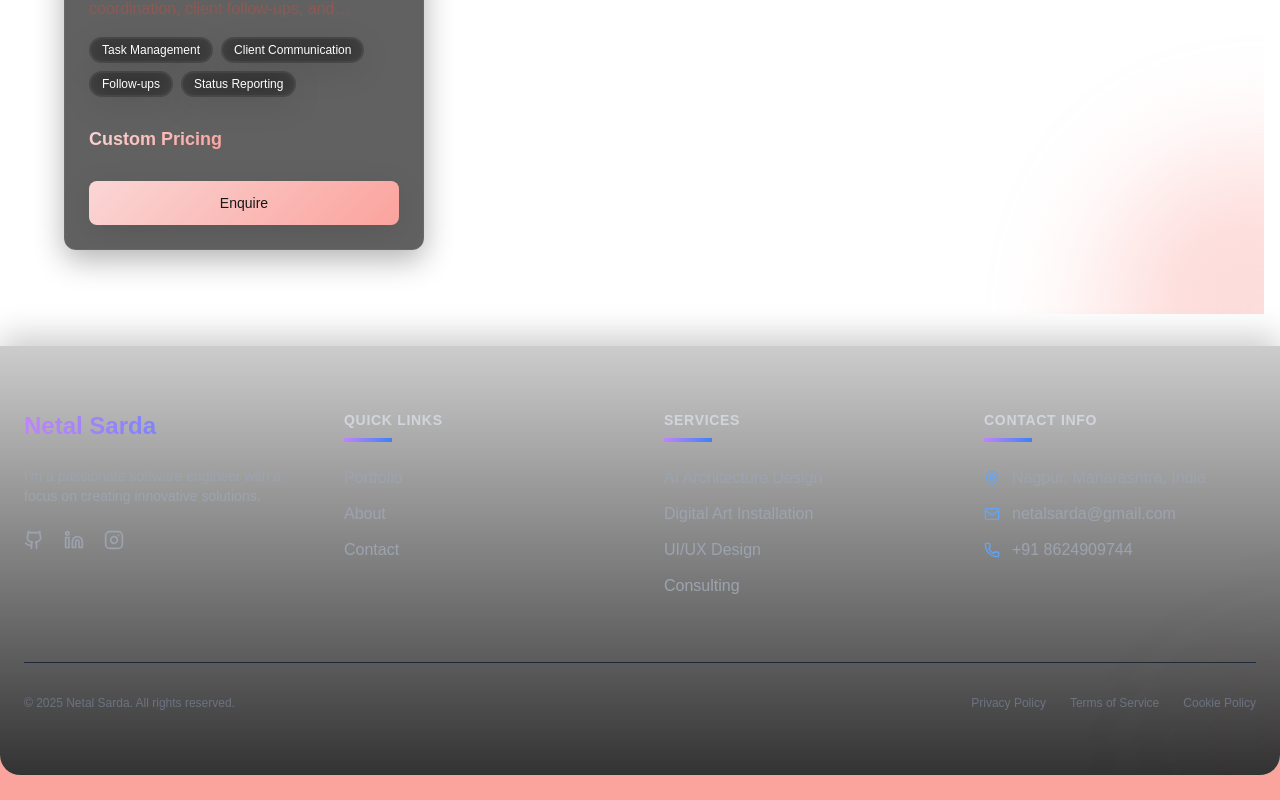
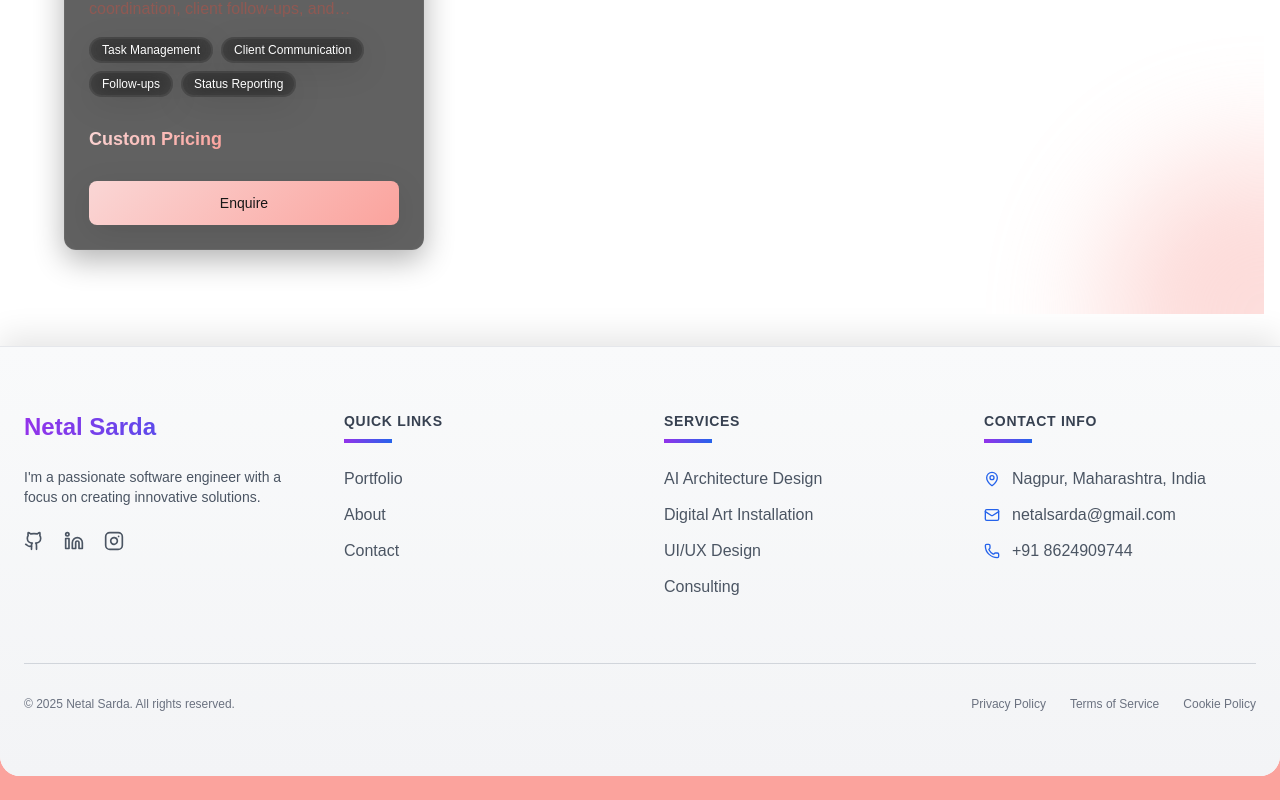
Before and after one commit to NetalSarda/my-portfolio, a Next.js app: page /services in a window 1280 px wide. Shown: the part 1494-2294 px from the top of the page. Built offline with nearby package versions, Linux system fonts and the light colour scheme.

Commit message:
improved ui

```diff
--- a/src/components/About/AboutHero.jsx
+++ b/src/components/About/AboutHero.jsx
@@ -100,9 +100,9 @@ const AboutHero = () => {
             padding: "4px",
             boxShadow: "0 20px 50px rgba(0, 0, 0, 0.3)",
             animation: "float 6s ease-in-out infinite",
-            height: '200px', // set a fixed height for the image container
+            height: '400px', // doubled from 200px to 400px
             minHeight: 'unset',
-            maxHeight: '200px',
+            maxHeight: '400px', // doubled from 200px to 400px
             display: 'flex',
             alignItems: 'center',
             justifyContent: 'center',
--- a/src/components/Footer.jsx
+++ b/src/components/Footer.jsx
@@ -31,9 +31,9 @@ export default function ModernFooter() {
   return (
     <footer
       id="modern-footer"
-      className="bg-gradient-to-b to-[rgba(0,0,0,0.8)] from-[rgba(0,0,0,0.2)] text-white relative overflow-hidden"
+      className="bg-gradient-to-b from-gray-50 to-gray-100 text-gray-800 relative overflow-hidden border-t border-gray-200"
       style={{
-        boxShadow: "0 -10px 30px rgba(0, 0, 0, 0.2)",
+        boxShadow: "0 -10px 30px rgba(0, 0, 0, 0.1)",
       }}
     >
       <div className="container mx-auto px-6 py-16 relative z-10">
@@ -46,31 +46,31 @@ export default function ModernFooter() {
                 : "opacity-0 translate-y-8"
             }`}
           >
-            <h2 className="text-2xl font-bold bg-gradient-to-r from-purple-400 to-blue-500 bg-clip-text text-transparent">
+            <h2 className="text-2xl font-bold bg-gradient-to-r from-purple-600 to-blue-600 bg-clip-text text-transparent">
                               Netal Sarda
             </h2>
-            <p className="text-sm text-gray-400 max-w-xs">
+            <p className="text-sm text-gray-600 max-w-xs">
               I&apos;m a passionate software engineer with a focus on creating
               innovative solutions.
             </p>
             <div className="flex space-x-5">
               <Link
                 href="https://github.com/netalsarda"
-                className="text-gray-400 hover:text-white transition-colors duration-300 transform hover:scale-110"
+                className="text-gray-600 hover:text-gray-900 transition-colors duration-300 transform hover:scale-110"
               >
                 <Github className="h-5 w-5" />
                 <span className="sr-only">GitHub</span>
               </Link>
               <Link
                 href="https://www.linkedin.com/in/netalsarda/"
-                className="text-gray-400 hover:text-white transition-colors duration-300 transform hover:scale-110"
+                className="text-gray-600 hover:text-gray-900 transition-colors duration-300 transform hover:scale-110"
               >
                 <Linkedin className="h-5 w-5" />
                 <span className="sr-only">LinkedIn</span>
               </Link>
               <Link
                 href="https://instagram.com/netal_sarda"
-                className="text-gray-400 hover:text-white transition-colors duration-300 transform hover:scale-110"
+                className="text-gray-600 hover:text-gray-900 transition-colors duration-300 transform hover:scale-110"
               >
                 <Instagram className="h-5 w-5" />
                 <span className="sr-only">Instagram</span>
@@ -86,7 +86,7 @@ export default function ModernFooter() {
                 : "opacity-0 translate-y-8"
             }`}
           >
-            <h3 className="text-sm font-semibold uppercase tracking-wider text-gray-300 after:content-[''] after:block after:w-12 after:h-1 after:bg-gradient-to-r after:from-purple-400 after:to-blue-500 after:mt-2">
+            <h3 className="text-sm font-semibold uppercase tracking-wider text-gray-700 after:content-[''] after:block after:w-12 after:h-1 after:bg-gradient-to-r after:from-purple-600 after:to-blue-600 after:mt-2">
               Quick Links
             </h3>
             <ul className="space-y-3">
@@ -97,9 +97,9 @@ export default function ModernFooter() {
                 >
                   <Link
                     href={`/${item.toLowerCase()}`}
-                    className="text-gray-400 hover:text-white flex items-center group"
+                    className="text-gray-600 hover:text-gray-900 flex items-center group"
                   >
-                    <span className="h-px w-0 bg-blue-400 mr-0 transition-all duration-300 group-hover:w-3 group-hover:mr-2"></span>
+                    <span className="h-px w-0 bg-blue-600 mr-0 transition-all duration-300 group-hover:w-3 group-hover:mr-2"></span>
                     {item}
                   </Link>
                 </li>
@@ -115,7 +115,7 @@ export default function ModernFooter() {
                 : "opacity-0 translate-y-8"
             }`}
           >
-            <h3 className="text-sm font-semibold uppercase tracking-wider text-gray-300 after:content-[''] after:block after:w-12 after:h-1 after:bg-gradient-to-r after:from-purple-400 after:to-blue-500 after:mt-2">
+            <h3 className="text-sm font-semibold uppercase tracking-wider text-gray-700 after:content-[''] after:block after:w-12 after:h-1 after:bg-gradient-to-r after:from-purple-600 after:to-blue-600 after:mt-2">
               Services
             </h3>
             <ul className="space-y-3">
@@ -127,9 +127,9 @@ export default function ModernFooter() {
               ].map((service, index) => (
                 <li
                   key={index}
-                  className="text-gray-400 flex items-center group"
+                  className="text-gray-600 flex items-center group"
                 >
-                  <span className="h-px w-0 bg-purple-400 mr-0 transition-all duration-300 group-hover:w-3 group-hover:mr-2"></span>
+                  <span className="h-px w-0 bg-purple-600 mr-0 transition-all duration-300 group-hover:w-3 group-hover:mr-2"></span>
                   {service}
                 </li>
               ))}
@@ -144,25 +144,25 @@ export default function ModernFooter() {
                 : "opacity-0 translate-y-8"
             }`}
           >
-            <h3 className="text-sm font-semibold uppercase tracking-wider text-gray-300 after:content-[''] after:block after:w-12 after:h-1 after:bg-gradient-to-r after:from-purple-400 after:to-blue-500 after:mt-2">
+            <h3 className="text-sm font-semibold uppercase tracking-wider text-gray-700 after:content-[''] after:block after:w-12 after:h-1 after:bg-gradient-to-r after:from-purple-600 after:to-blue-600 after:mt-2">
               Contact Info
             </h3>
             <ul className="space-y-3">
-              <li className="text-gray-400 flex items-center space-x-3">
-                <MapPin className="h-4 w-4 text-blue-400" />
+              <li className="text-gray-600 flex items-center space-x-3">
+                <MapPin className="h-4 w-4 text-blue-600" />
                 <span>Nagpur, Maharashtra, India</span>
               </li>
-              <li className="text-gray-400 flex items-center space-x-3 group">
-                <Mail className="h-4 w-4 text-blue-400" />
+              <li className="text-gray-600 flex items-center space-x-3 group">
+                <Mail className="h-4 w-4 text-blue-600" />
                 <Link
-                  href="mailto:julia.huang@example.com"
-                  className="hover:text-white transition-colors duration-300"
+                  href="mailto:netalsarda@gmail.com"
+                  className="hover:text-gray-900 transition-colors duration-300"
                 >
                   netalsarda@gmail.com
                 </Link>
               </li>
-              <li className="text-gray-400 flex items-center space-x-3">
-                <Phone className="h-4 w-4 text-blue-400" />
+              <li className="text-gray-600 flex items-center space-x-3">
+                <Phone className="h-4 w-4 text-blue-600" />
                 <span>+91 8624909744</span>
               </li>
             </ul>
@@ -171,7 +171,7 @@ export default function ModernFooter() {
 
         {/* Bottom Section */}
         <div
-          className={`mt-16 flex flex-col sm:items-center justify-between border-t border-gray-800 pt-8 sm:flex-row transition-all duration-1000 delay-500 ${
+          className={`mt-16 flex flex-col sm:items-center justify-between border-t border-gray-300 pt-8 sm:flex-row transition-all duration-1000 delay-500 ${
             isVisible ? "opacity-100" : "opacity-0"
           }`}
         >
@@ -184,7 +184,7 @@ export default function ModernFooter() {
                 <Link
                   key={index}
                   href="#"
-                  className="text-xs text-gray-500 hover:text-white transition-colors duration-300"
+                  className="text-xs text-gray-500 hover:text-gray-700 transition-colors duration-300"
                 >
                   {item}
                 </Link>
--- a/src/components/Home/Hero.jsx
+++ b/src/components/Home/Hero.jsx
@@ -138,17 +138,17 @@ const HeroLarge = ({ setGlobalCursorVariant }) => {
           {/* Second Div - Profile Image */}
           <motion.div
             initial={{
-              height: "75%",
+              height: "85%",
               x: "145%",
-              width: "25%",
+              width: "30%",
               y: "50%",
               opacity: 1,
             }}
             animate={{
-              height: clicked ? "75%" : "auto",
+              height: clicked ? "85%" : "auto",
               x: clicked ? "145%" : "0%",
               y: clicked ? "50%" : "0%",
-              width: clicked ? "25%" : "40%",
+              width: clicked ? "30%" : "45%",
             }}
             transition={{
               type: "spring",
@@ -165,7 +165,7 @@ const HeroLarge = ({ setGlobalCursorVariant }) => {
             <img
               className="h-full w-full object-cover rounded-lg overflow-hidden transition-all duration-700"
               style={{
-                filter: clicked ? "grayscale(100%)" : "grayscale(15%)",
+                filter: "none", // removed grayscale filter to keep image colored
                 boxShadow: "0 15px 35px rgba(0, 0, 0, 0.3)",
                 border: "1px solid rgba(255, 255, 255, 0.1)",
               }}
--- a/src/data/Testimonials.json
+++ b/src/data/Testimonials.json
@@ -2,13 +2,13 @@
     {
       "person": "Vishal Singh",
       "position": "Founder - 33 Solutions",
-      "content": "Netal really impressed us with his contributions at 33 Solutions. He developed a Bounty Reward Platform that helped increase sales for five different businesses, and his work on Azure serverless functions for processing data for over 500 farmers was spot on. He’s a fast learner and always gets things done on time. He’s a great team player and always works hard to make sure everyone is happy and satisfied with the work he does.",
+      "content": "Netal really impressed us with his contributions at 33 Solutions. She developed a Bounty Reward Platform that helped increase sales for five different businesses, and his work on Azure serverless functions for processing data for over 500 farmers was spot on. He’s a fast learner and always gets things done on time. He’s a great team player and always works hard to make sure everyone is happy and satisfied with the work he does.",
       "image": "/images/photo.jpg"
     },
     {
       "person": "Gaurav Rai",
       "position": "Tech Lead - Zen Study",
-      "content": "Netal was a valuable asset to our team. He was able to quickly identify and solve complex technical problems, and he was always willing to go the extra mile to ensure that our solutions were optimal. He was also a great communicator, and he was able to explain complex concepts in a way that was easy to understand. He was a great team player, and he was always willing to lend a hand when needed.",
+      "content": "Netal was a valuable asset to our team. She was able to quickly identify and solve complex technical problems, and he was always willing to go the extra mile to ensure that our solutions were optimal. He was also a great communicator, and he was able to explain complex concepts in a way that was easy to understand. He was a great team player, and he was always willing to lend a hand when needed.",
       "image": "/images/photo.jpg"
     },
     {
```
